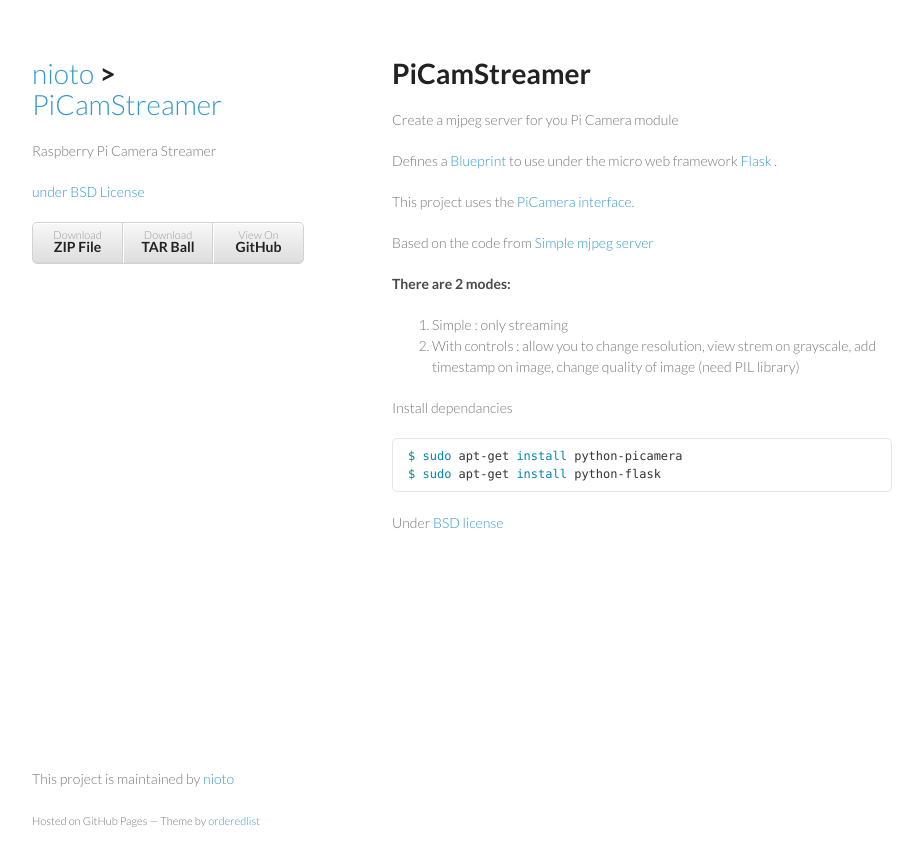
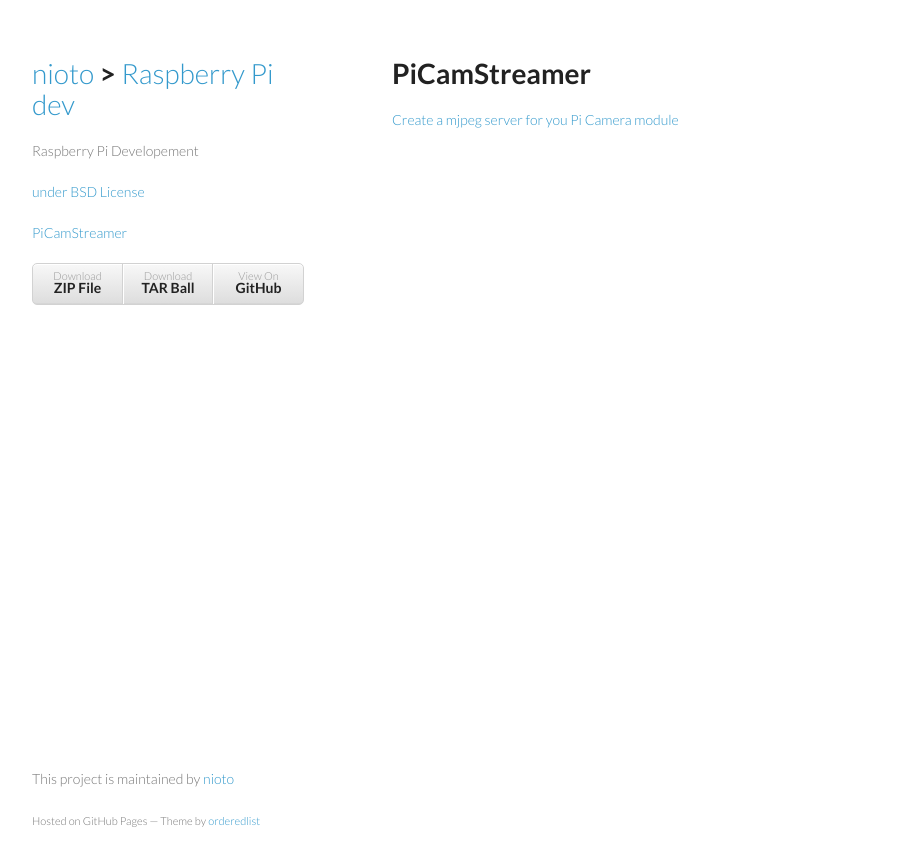
Before and after one commit to nioto/raspberrypi, a Jekyll site: the page built from index.md, in a window 1280 px wide. Shown: the top 866 px of the page, without its empty margins (178-1101 px from the left). Built offline with Jekyll 4.4.1, drawn with Linux system fonts in a browser that asks for light colours; Markdown is read by kramdown in place of the engine named in the settings.

Commit message:
change urls

````diff
--- a/_layouts/index.html
+++ b/_layouts/index.html
@@ -17,12 +17,14 @@
   <body>
     <div class="wrapper">
       <header>
-        <h1><a href="/">nioto</a> &gt; <a href="./index.html">PiCamStreamer</a></h1>
-        <p>Raspberry Pi Camera Streamer</p>
+        <h1><a href="/">nioto</a> &gt; <a href="./index.html">Raspberry Pi dev</a></h1>
+        <p>Raspberry Pi Developement</p>
 
-        <p class="view"><a href="https://raw.github.com/nioto/PiCamStreamer/master/LICENSE" id="license">under BSD License</a></p>
+        <p class="view"><a href="https://raw.github.com/nioto/raspberrypi/master/LICENSE" id="license">under BSD License</a></p>
+
+        <p class="view"><a href="./picamstreamer.html" id="install">PiCamStreamer</a></p>
+
 <!--
-        <p class="view"><a href="./install.html" id="install">Generate your script</a></p>
         <p class="view"><a href="./howto.html" id="howto">How to use Wink.JS</a></p>
         <p class="view"><a href="./demo.html" id="demo">Run a demo example</a></p>
         <p class="view"><a href="./todo.html" id="todo">Todo</a></p>
@@ -32,9 +34,9 @@
 <!--        <p class="view"><a href="https://github.com/nioto/wink.js">View the Project on GitHub <small>nioto/wink.js</small></a></p> -->
 
         <ul id="github">
-          <li><a href="https://github.com/nioto/PiCamStreamer/zipball/master">Download <strong>ZIP File</strong></a></li>
-          <li><a href="https://github.com/nioto/PiCamStreamer/tarball/master">Download <strong>TAR Ball</strong></a></li>
-          <li><a href="https://github.com/nioto/PiCamStreamer">View On <strong>GitHub</strong></a></li>
+          <li><a href="https://github.com/nioto/raspberrypi/zipball/master">Download <strong>ZIP File</strong></a></li>
+          <li><a href="https://github.com/nioto/raspberrypi/tarball/master">Download <strong>TAR Ball</strong></a></li>
+          <li><a href="https://github.com/nioto/raspberrypi">View On <strong>GitHub</strong></a></li>
         </ul>
       </header>
       <section>
--- a/index.md
+++ b/index.md
@@ -1,28 +1,8 @@
 ---
 layout: index
-title: Wink.JS
+title: RaspberryPi Development
 ---
 
 # PiCamStreamer
 
-Create a mjpeg server for you Pi Camera module
-
-Defines a [Blueprint](http://flask.pocoo.org/docs/blueprints/) to use under the micro web framework [Flask](http://flask.pocoo.org/) .
-
-This project uses the [PiCamera interface](https://github.com/waveform80/picamera/).
-
-Based on the code from [Simple mjpeg server](https://gist.github.com/n3wtron/4624820)
-
-#### There are 2 modes:
-
-1. Simple : only streaming
-2. With controls : allow you to change resolution, view strem on grayscale, add timestamp on image, change quality of image (need PIL library)
-
-Install dependancies
-
-```bash
-$ sudo apt-get install python-picamera
-$ sudo apt-get install python-flask
-```
-
-Under [BSD license](https://raw.github.com/nioto/PiCamStreamer/master/LICENSE)
+[Create a mjpeg server for you Pi Camera module](picamstreamer.html)
````
Also changed, not shown: picamstreamer.md (added, +28 -0 lines).
